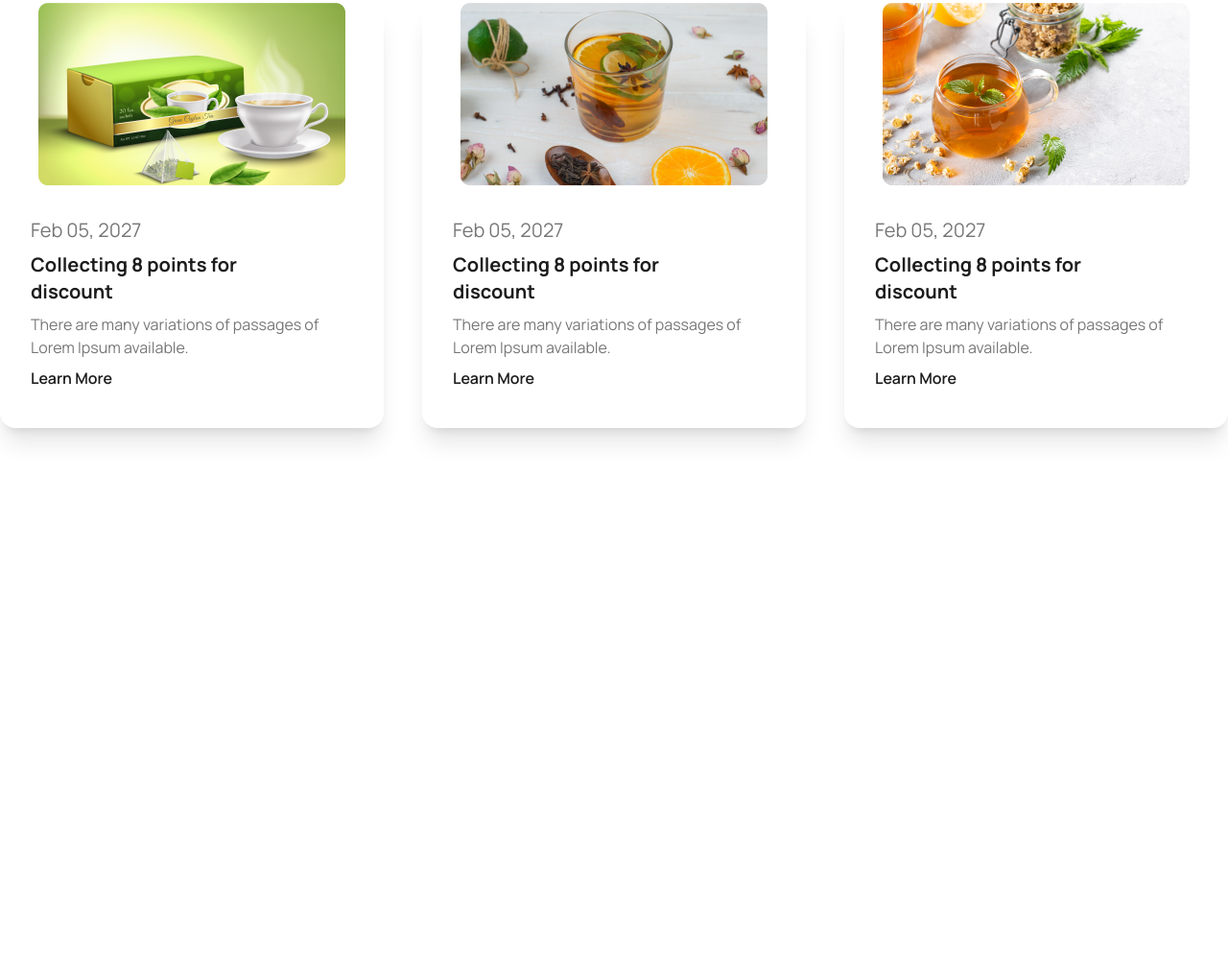
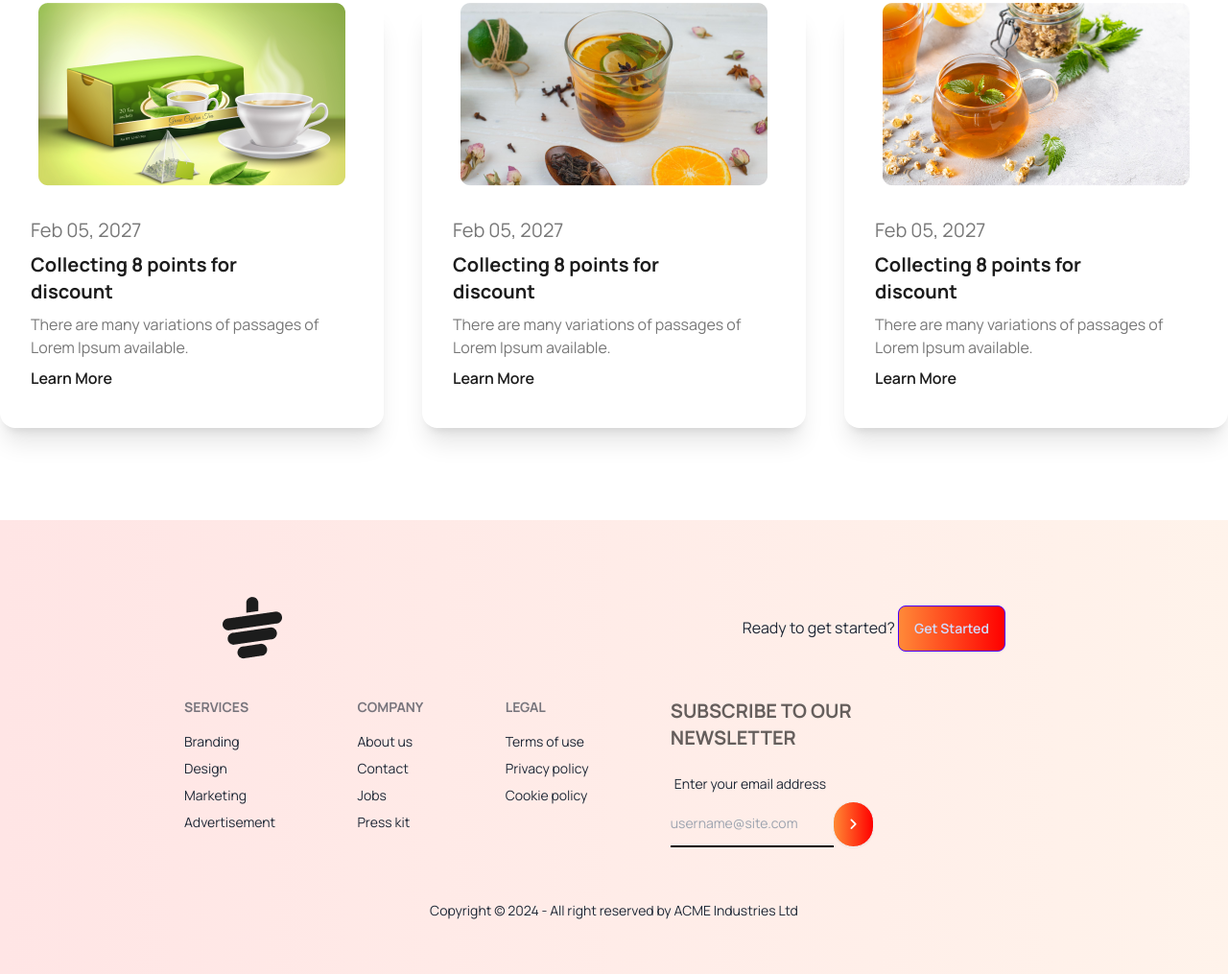
Before and after one commit to coderarafatbd/tea-house-main, a plain HTML site: page index.html in a window 1280 px wide. Shown: the part 2594-3609 px from the top of the page at 96% size. Before the commit the page ends 3136 px from the top, so only its background shows below. Drawn offline with nearby package versions, Linux system fonts and the light colour scheme.

Commit message:
create footer section

```diff
--- a/index.html
+++ b/index.html
@@ -17,7 +17,8 @@
     theme: {
       extend: {
         colors: {
-          clifford: '#da373d',
+        'gradient-start': '#FF8938',
+        'gradient-end': '#f00',
         }
       }
     }
@@ -146,7 +147,7 @@
     </section>
 
     <!-- super clients section -->
-    <section class="my-24 flex flex-col lg:flex-row gap-12 rounded-xl bg-gradient-to-r from-[#FF8934] to-[#F00] px-16 py-24 ">
+    <section class="my-24 flex flex-col lg:flex-row gap-12 rounded-xl bg-gradient-to-r from-gradient-start to-gradient-end px-16 py-24 ">
       <div class="flex lg:pr-28 items-center ">
         <div class="space-y-5">
           <h2 class="text-5xl font-extrabold text-white">
@@ -249,5 +250,54 @@
     </section>
 
   </main>
+
+  <footer class="px-48 py-10  text-base-content bg-gradient-to-r from-[#FF00001A] to-[#ff89381a]">
+    <div class="flex justify-between items-center  p-10">
+      <img src="images/cup.png" alt="">
+      <p>
+        <span>Ready to get started?</span>
+        <button class="btn btn-primary  bg-gradient-to-r from-gradient-start to-gradient-end">Get Started</button>
+      </p>
+    </div>
+    <div class="footer ">
+      <div>
+        <header class="footer-title">Services</header>
+        <a class="link link-hover">Branding</a>
+        <a class="link link-hover">Design</a>
+        <a class="link link-hover">Marketing</a>
+        <a class="link link-hover">Advertisement</a>
+      </div>
+      <div>
+        <header class="footer-title">Company</header>
+        <a class="link link-hover">About us</a>
+        <a class="link link-hover">Contact</a>
+        <a class="link link-hover">Jobs</a>
+        <a class="link link-hover">Press kit</a>
+      </div>
+      <div>
+        <header class="footer-title">Legal</header>
+        <a class="link link-hover">Terms of use</a>
+        <a class="link link-hover">Privacy policy</a>
+        <a class="link link-hover">Cookie policy</a>
+      </div>
+      <div>
+        <header class="footer-title text-black text-xl font-bold">Subscribe to our <br> newsletter</header>
+        <fieldset class="form-control w-80">
+          <label class="label">
+            <span class="label-text">Enter your email address</span>
+          </label>
+          <div class="join">
+            <input class="py-2 bg-transparent border-b-2 border-black outline-none " type="text" placeholder="username@site.com" />
+            <button class="btn text-white absulate top-0 right-0 rounded-full bg-gradient-to-r from-[#FF8934] to-[#F00]"><i class="fa-solid fa-angle-right"></i></button>
+          </div>
+        </fieldset>
+      </div>
+    </div>
+    <div class="footer footer-center p-4 mt-10 text-base-content">
+      <p>Copyright © 2024 - All right reserved by ACME Industries Ltd</p>
+    </div>
+  </footer>
+
+
 </body>
 </html>
```
